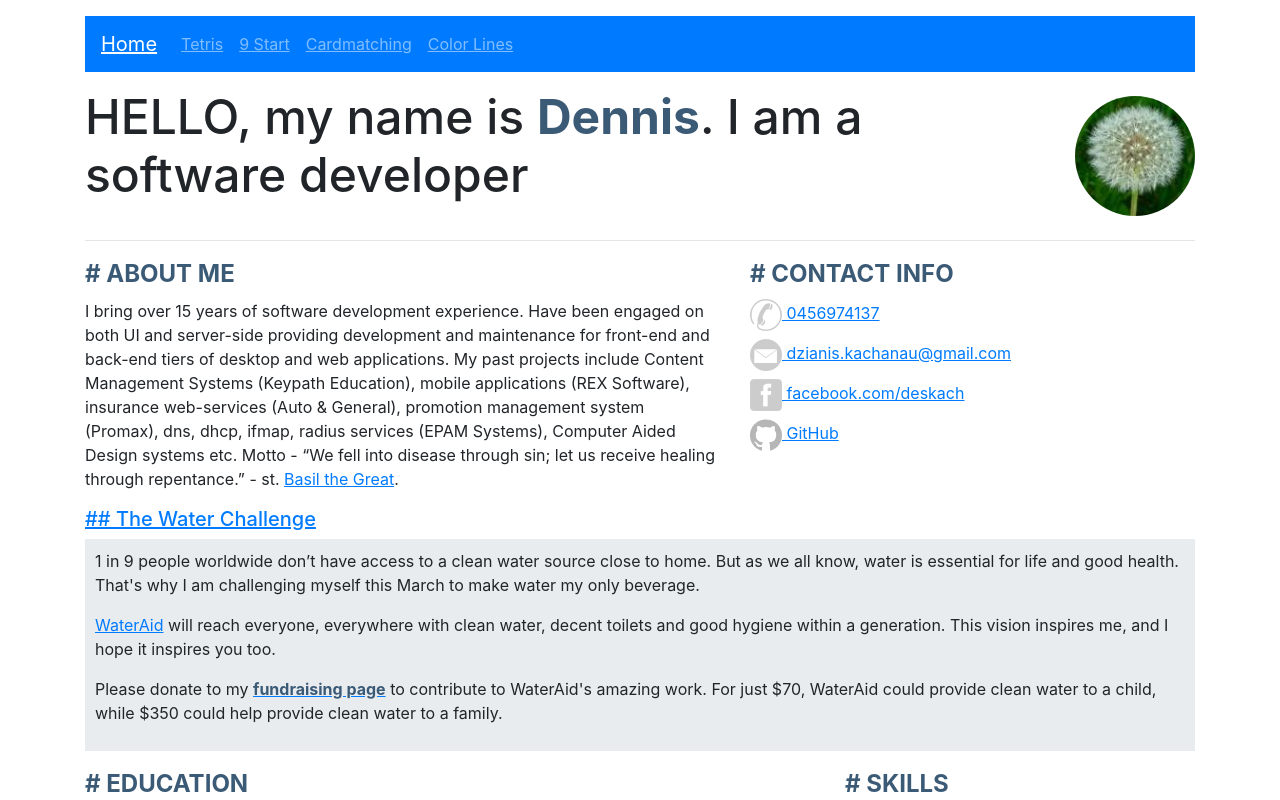
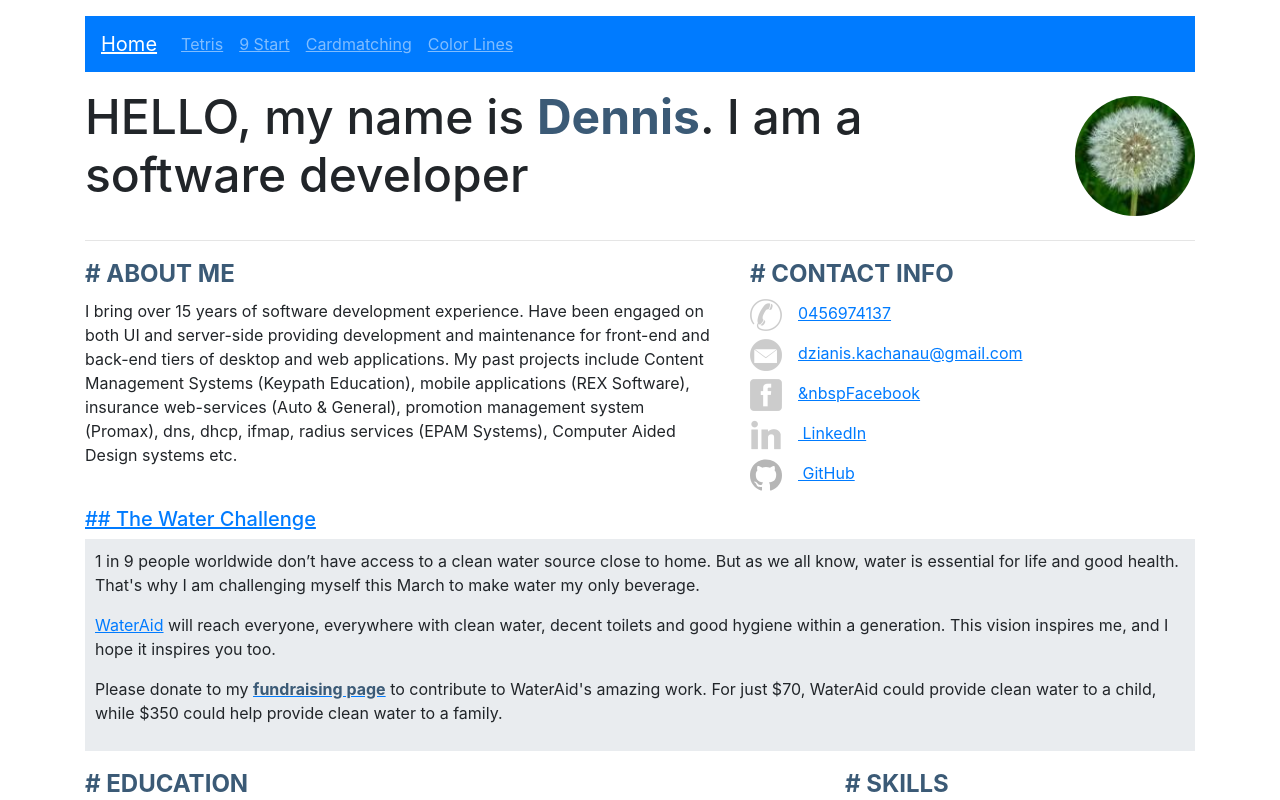
Before and after one commit to deskach/tolia, an Angular app: page /#/home in a window 1280 px wide. Shown: the top 800 px of the page. Built offline with nearby package versions, Linux system fonts and the light colour scheme.

Commit message:
Add linked-in link

```diff
--- a/src/app/content/about/about.component.html
+++ b/src/app/content/about/about.component.html
@@ -19,8 +19,6 @@
       Management Systems (Keypath Education), mobile applications (REX Software),
       insurance web-services (Auto & General), promotion management system (Promax), dns,
       dhcp, ifmap, radius services (EPAM Systems), Computer Aided Design systems etc.
-      Motto - “We fell into disease through sin; let us receive healing through repentance.” -
-      st. <a href="https://www.britannica.com/biography/Saint-Basil-the-Great">Basil the Great</a>.
     </p >
   </div >
   <div class="col-md-5 col-sm-12" >
@@ -28,18 +26,22 @@
     <ul class="contact-list" style="padding: 0" >
       <li >
         <img src="assets/img/phone.png" >
-        <a href="tel:+61456974137" >&nbsp;0456974137</a >
+        <a href="tel:+61456974137" >0456974137</a >
       </li >
       <li >
         <img src="assets/img/email.png" >
-        <a href="mailto:dzianis.kachanau@gmail.com" >&nbsp;dzianis.kachanau@gmail.com</a >
+        <a href="mailto:dzianis.kachanau@gmail.com" >dzianis.kachanau@gmail.com</a >
       </li >
       <li >
         <img src="assets/img/facebook.png" >
-        <a href="http://facebook.com/deskach" target="_blank">&nbsp;facebook.com/deskach</a >
+        <a href="http://facebook.com/deskach" target="_blank">&nbspFacebook</a >
       </li >
       <li >
-        <img src="assets/img/github.svg" style="max-width: 2rem; color: gray" >
+        <img src="assets/img/linkedin.png" >
+        <a href="https://www.linkedin.com/in/dzianis-kachanau-2059ab7b/" target="_blank"> LinkedIn</a >
+      </li >
+      <li >
+        <img src="assets/img/github.svg" >
         <a href="https://github.com/deskach" target="_blank" >&nbsp;GitHub</a >
       </li >
     </ul >
--- a/src/styles.css
+++ b/src/styles.css
@@ -16,9 +16,13 @@
   text-decoration: underline;
 }
 
+ul.contact-list li img {
+  max-width: 2rem;
+  margin-right: 1rem;
+}
+
 img.work-img {
   max-width: 100px;
-  margin-right: 1rem;
 }
 
 div.progress {
```
Also changed, not shown: src/assets/img/linkedin.png (added).
